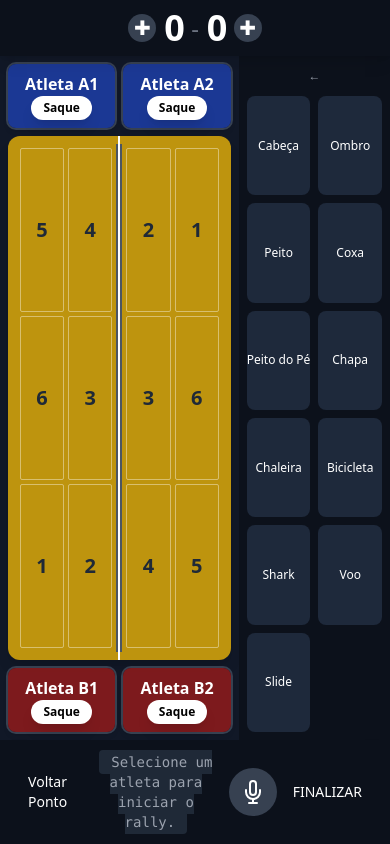
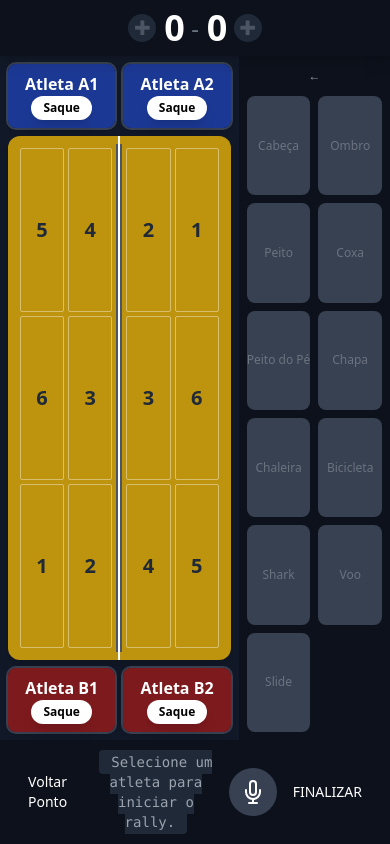
Before and after one commit to FelipeDireito/FTV-Scout, a React (Vite) app in the folder frontend/: page /partida in a window 390 px wide. Built offline with nearby package versions, Linux system fonts and the light colour scheme; no server answers.

Commit message:
feat: orquestração da validação de estado dos botões; desabilitar ou habilitar

```diff
--- a/frontend/src/pages/Partida/index.jsx
+++ b/frontend/src/pages/Partida/index.jsx
@@ -4,6 +4,7 @@ import { TECNICAS } from '../../constants/jogo';
 import useFalaParaTexto from '../../hooks/useFalaParaTexto';
 import { useControlePartida } from './hooks/useControlePartida';
 import { useRallyLogica } from './hooks/useRallyLogica';
+import { useValidacaoEstados } from './hooks/useValidacaoEstados';
 import MicIcon from '../../components/MicIcon';
 import ButtonAtleta from './components/ButtonAtleta';
 import DisplayQuadra from './components/DisplayQuadra';
@@ -43,6 +44,20 @@ function Partida() {
     handleSelecionarTecnica, handleSaque, openPointModal, handleFinalizarPonto,
     handleSelecionarZona, onRallyReset, onAcaoAtualizada
   } = useRallyLogica(partida, duplas);
+
+  const getTimeAtleta = useCallback((atletaId) => {
+    if (duplas.a1.atleta_id === atletaId || duplas.a2.atleta_id === atletaId) return 'A';
+    if (duplas.b1.atleta_id === atletaId || duplas.b2.atleta_id === atletaId) return 'B';
+    return null;
+  }, [duplas]);
+
+  const validacoes = useValidacaoEstados({
+    acoesRally,
+    atletaSelecionado,
+    pontoPendente,
+    getTimeAtleta,
+    score,
+  });
 
   const getAtletaById = useCallback((atletaId) => {
     for (const key in duplas) {
@@ -103,11 +118,29 @@ function Partida() {
         <div className="text-center col-span-3 md:col-span-1">
           <h1 className="text-lg md:text-2xl font-bold hidden md:block">{partida.nome_partida}</h1>
           <div className="flex justify-center items-center">
-            <button onClick={() => openPointModal('A')} className="text-xl md:text-2xl bg-gray-700 rounded-full w-7 h-7 md:w-14 md:h-10 flex items-center justify-center hover:bg-blue-600 transition-colors">✚</button>
+            <button
+              onClick={() => openPointModal('A')}
+              disabled={validacoes.botaoPontoDesabilitado}
+              className={`text-xl md:text-2xl rounded-full w-7 h-7 md:w-14 md:h-10 flex items-center justify-center transition-colors
+                ${validacoes.botaoPontoDesabilitado
+                  ? 'bg-gray-800 text-gray-600 cursor-not-allowed'
+                  : 'bg-gray-700 hover:bg-blue-600'}`}
+            >
+              ✚
+            </button>
             <span className="text-4xl md:text-7xl font-black tracking-tighter mx-2 md:mx-4">{score.a}</span>
             <span className="text-2xl md:text-5xl font-light text-gray-500">-</span>
             <span className="text-4xl md:text-7xl font-black tracking-tighter mx-2 md:mx-4">{score.b}</span>
-            <button onClick={() => openPointModal('B')} className="text-xl md:text-2xl bg-gray-700 rounded-full w-7 h-7 md:w-14 md:h-10 flex items-center justify-center hover:bg-red-600 transition-colors">✚</button>
+            <button
+              onClick={() => openPointModal('B')}
+              disabled={validacoes.botaoPontoDesabilitado}
+              className={`text-xl md:text-2xl rounded-full w-7 h-7 md:w-14 md:h-10 flex items-center justify-center transition-colors
+                ${validacoes.botaoPontoDesabilitado
+                  ? 'bg-gray-800 text-gray-600 cursor-not-allowed'
+                  : 'bg-gray-700 hover:bg-red-600'}`}
+            >
+              ✚
+            </button>
           </div>
         </div>
         <div className="text-right hidden md:block">
@@ -122,17 +155,42 @@ function Partida() {
           onTogglePosition={toggleSidebarPosition}
           position={sidebarPosition}
           className={sidebarPosition === 'right' ? 'order-last' : ''}
+          disabled={validacoes.tecnicaDesabilitada}
         />
 
         <main className="flex-1 flex flex-col md:flex-row p-2 md:p-4 gap-2 md:gap-4 overflow-hidden">
           <div className="flex md:flex-col justify-around gap-2 md:gap-4 md:w-[15%] h-16 md:h-full">
-            <ButtonAtleta atleta={duplas.a1} onClick={() => setAtletaSelecionado(duplas.a1)} isSelecionado={atletaSelecionado?.atleta_id === duplas.a1.atleta_id} corTime="blue" disabled={!!pontoPendente} isRallyStarted={acoesRally.length > 0} onSaqueClick={(atleta) => handleSaque(atleta, setLogMessage)} />
-            <ButtonAtleta atleta={duplas.a2} onClick={() => setAtletaSelecionado(duplas.a2)} isSelecionado={atletaSelecionado?.atleta_id === duplas.a2.atleta_id} corTime="blue" disabled={!!pontoPendente} isRallyStarted={acoesRally.length > 0} onSaqueClick={(atleta) => handleSaque(atleta, setLogMessage)} />
+            <ButtonAtleta
+              atleta={duplas.a1}
+              onClick={() => setAtletaSelecionado(duplas.a1)}
+              isSelecionado={atletaSelecionado?.atleta_id === duplas.a1.atleta_id}
+              corTime="blue"
+              disabled={validacoes.atletaDesabilitado}
+              isRallyStarted={acoesRally.length > 0}
+              onSaqueClick={(atleta) => handleSaque(atleta, setLogMessage)}
+              disabledSaque={validacoes.saqueDesabilitado}
+            />
+            <ButtonAtleta
+              atleta={duplas.a2}
+              onClick={() => setAtletaSelecionado(duplas.a2)}
+              isSelecionado={atletaSelecionado?.atleta_id === duplas.a2.atleta_id}
+              corTime="blue"
+              disabled={validacoes.atletaDesabilitado}
+              isRallyStarted={acoesRally.length > 0}
+              onSaqueClick={(atleta) => handleSaque(atleta, setLogMessage)}
+              disabledSaque={validacoes.saqueDesabilitado}
+            />
           </div>
 
           <div className="flex-grow flex flex-col gap-3 min-h-0">
             <div className="flex-grow min-h-0">
-              <DisplayQuadra activeZone={activeZone} onClickZona={(zonaInfo) => handleSelecionarZona(zonaInfo, setLogMessage, score, setScore)} />
+              <DisplayQuadra
+                activeZone={activeZone}
+                onClickZona={(zonaInfo) => handleSelecionarZona(zonaInfo, setLogMessage, score, setScore)}
+                disabled={validacoes.validacaoZona.desabilitado}
+                obrigatorio={validacoes.validacaoZona.obrigatorio}
+                isZonaDesabilitada={validacoes.isZonaDesabilitada}
+              />
             </div>
             <div className="h-1/3 min-h-[100px] hidden md:flex">
               <RallyLog
@@ -145,15 +203,39 @@ function Partida() {
           </div>
 
           <div className="flex md:flex-col justify-around gap-2 md:gap-4 md:w-[15%] h-16 md:h-full">
-            <ButtonAtleta atleta={duplas.b1} onClick={() => setAtletaSelecionado(duplas.b1)} isSelecionado={atletaSelecionado?.atleta_id === duplas.b1.atleta_id} corTime="red" disabled={!!pontoPendente} isRallyStarted={acoesRally.length > 0} onSaqueClick={(atleta) => handleSaque(atleta, setLogMessage)} />
-            <ButtonAtleta atleta={duplas.b2} onClick={() => setAtletaSelecionado(duplas.b2)} isSelecionado={atletaSelecionado?.atleta_id === duplas.b2.atleta_id} corTime="red" disabled={!!pontoPendente} isRallyStarted={acoesRally.length > 0} onSaqueClick={(atleta) => handleSaque(atleta, setLogMessage)} />
+            <ButtonAtleta
+              atleta={duplas.b1}
+              onClick={() => setAtletaSelecionado(duplas.b1)}
+              isSelecionado={atletaSelecionado?.atleta_id === duplas.b1.atleta_id}
+              corTime="red"
+              disabled={validacoes.atletaDesabilitado}
+              isRallyStarted={acoesRally.length > 0}
+              onSaqueClick={(atleta) => handleSaque(atleta, setLogMessage)}
+              disabledSaque={validacoes.saqueDesabilitado}
+            />
+            <ButtonAtleta
+              atleta={duplas.b2}
+              onClick={() => setAtletaSelecionado(duplas.b2)}
+              isSelecionado={atletaSelecionado?.atleta_id === duplas.b2.atleta_id}
+              corTime="red"
+              disabled={validacoes.atletaDesabilitado}
+              isRallyStarted={acoesRally.length > 0}
+              onSaqueClick={(atleta) => handleSaque(atleta, setLogMessage)}
+              disabledSaque={validacoes.saqueDesabilitado}
+            />
           </div>
         </main>
       </div>
 
       <footer className="bg-black/30 p-3 shadow-lg space-y-3">
         <div className="flex items-center justify-between">
-          <button className="btn-secondary py-2 px-4 text-sm" onClick={abrirModalVoltarPonto}>Voltar Ponto</button>
+          <button
+            className="btn-secondary py-2 px-4 text-sm"
+            onClick={abrirModalVoltarPonto}
+            disabled={validacoes.botaoVoltarPontoDesabilitado}
+          >
+            Voltar Ponto
+          </button>
           <div className="flex-grow text-center text-sm text-gray-400 mx-2">
             <span className="font-mono bg-gray-800 px-3 py-1 rounded">{logMessage}</span>
           </div>
@@ -161,11 +243,16 @@ function Partida() {
             type="button"
             onClick={() => setIsMicFeatureEnabled(prev => !prev)}
             className={`p-3 rounded-full transition-colors relative ${isEscutando ? 'bg-red-600 animate-pulse' : 'bg-gray-700 hover:bg-gray-600'}`}
-            title={isMicFeatureEnabled ? "Desativar comandos de voz" : "Ativar comandos de voz"}
           >
             <MicIcon className={`h-6 w-6 ${isMicFeatureEnabled ? 'text-white' : 'text-gray-400'}`} />
           </button>
-          <button className="btn-secondary py-2 px-4 text-sm" onClick={() => abrirModalFinalizacao(setLogMessage)}>FINALIZAR</button>
+          <button
+            className="btn-secondary py-2 px-4 text-sm"
+            onClick={() => abrirModalFinalizacao(setLogMessage)}
+            disabled={validacoes.botaoFinalizarPartidaDesabilitado}
+          >
+            FINALIZAR
+          </button>
         </div>
       </footer>
     </div>
```
